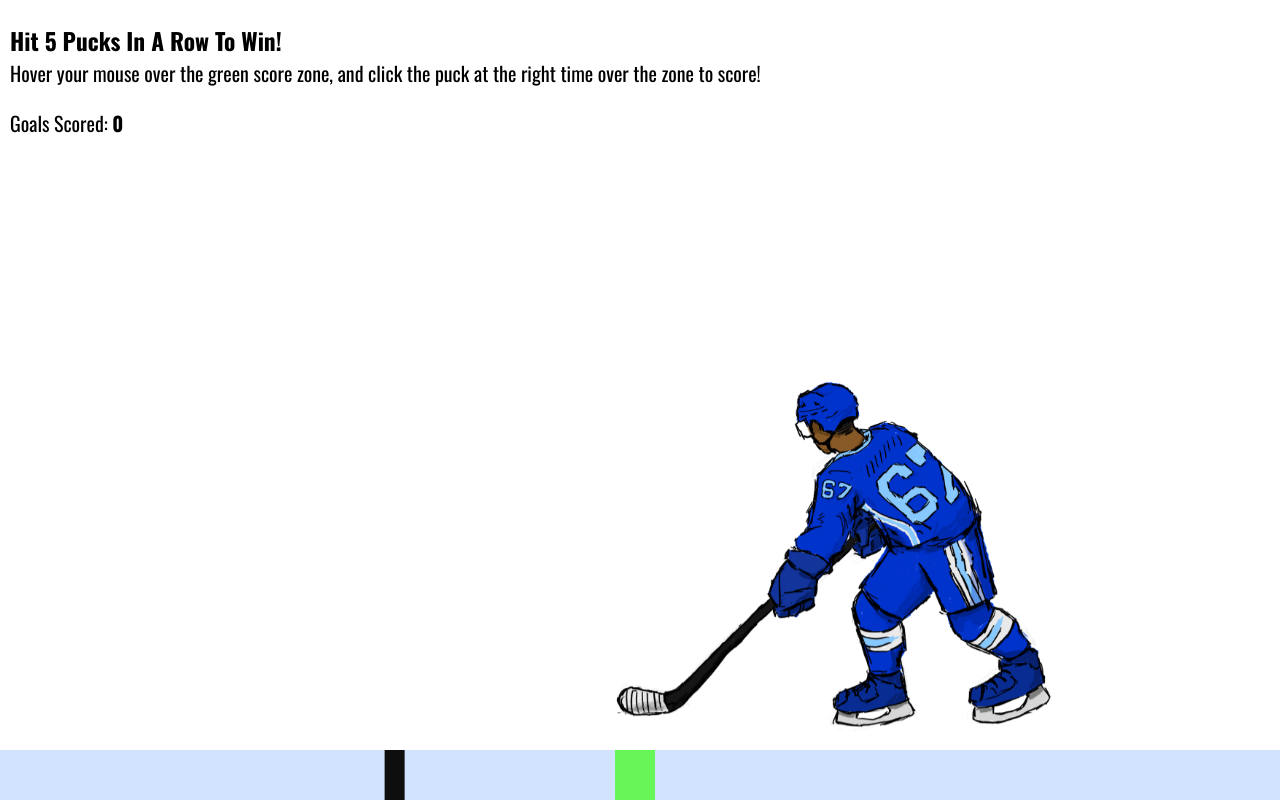
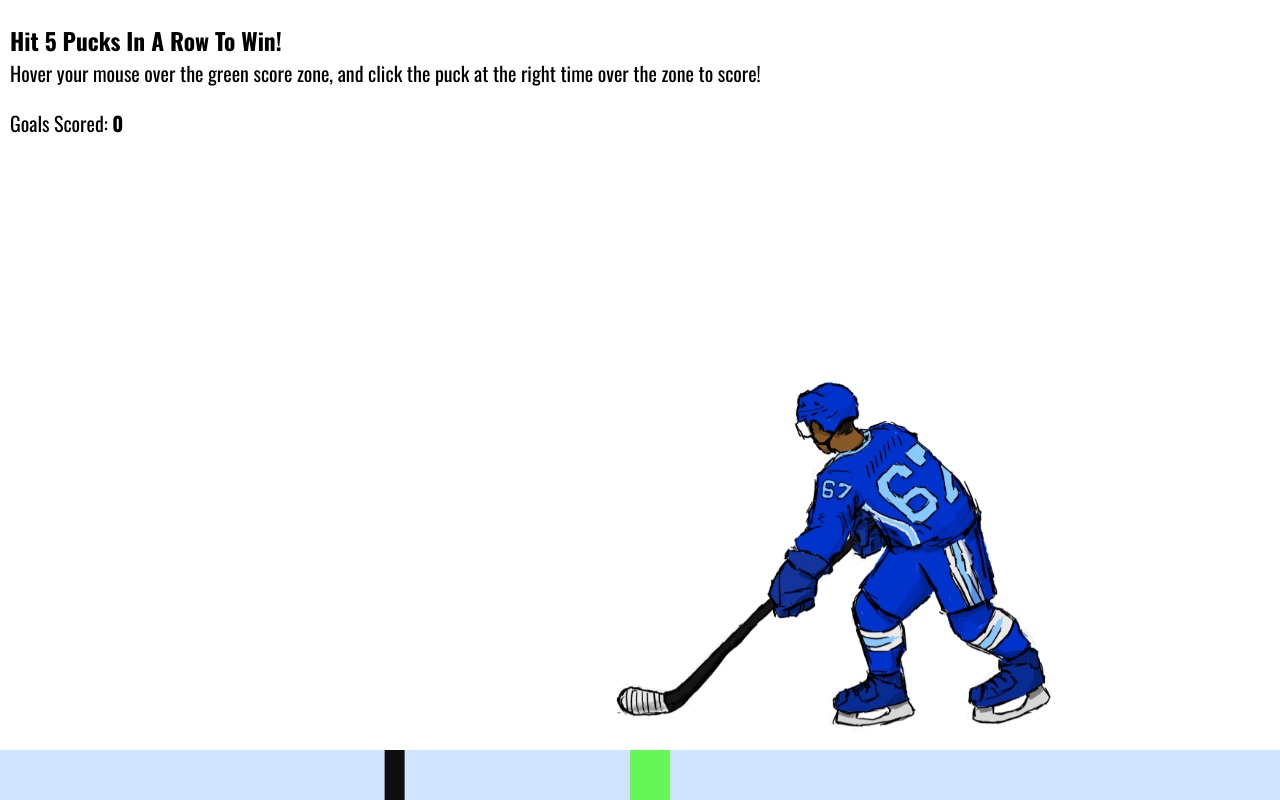
Before and after one commit to cooly-kirbyy/HitThatPuck, a plain HTML site: page index.html in a window 1280 px wide. Drawn offline with nearby package versions, Linux system fonts and the light colour scheme.

Commit message:
hitzone should be exactly lined with puck stop

```diff
--- a/style.css
+++ b/style.css
@@ -81,7 +81,7 @@ body {
 .hitzone{
     position: absolute;
     z-index: 10;
-    right: 625px;
+    left: 630px;
 
 
     height: 50px;
```
